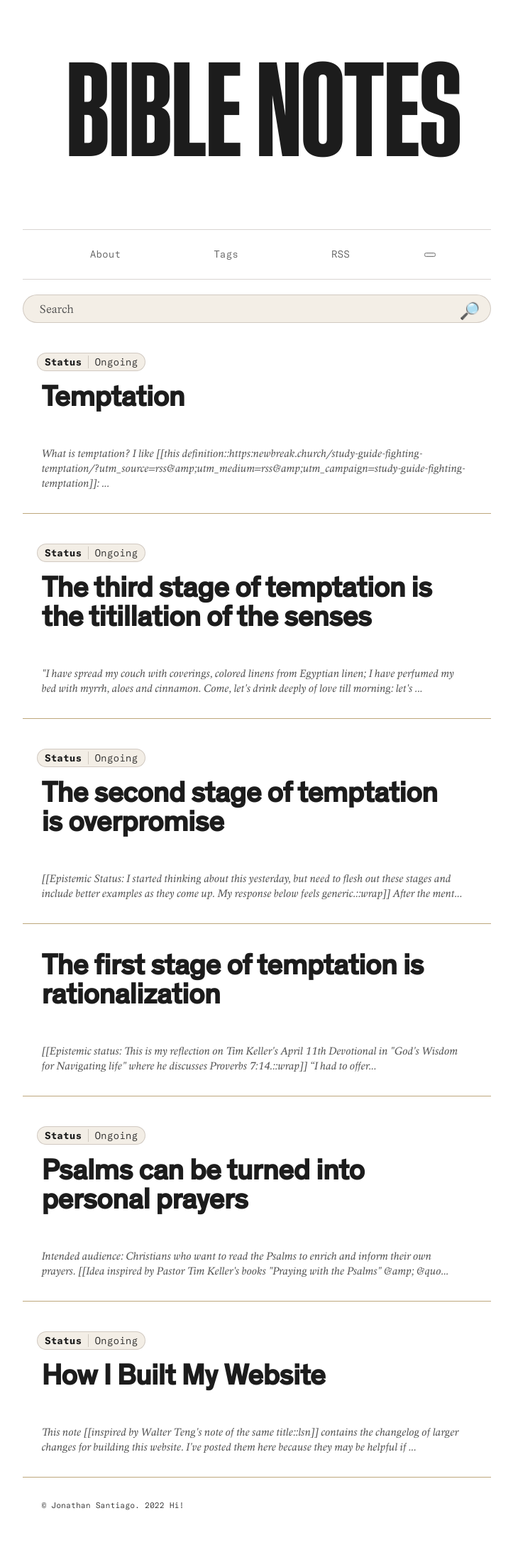
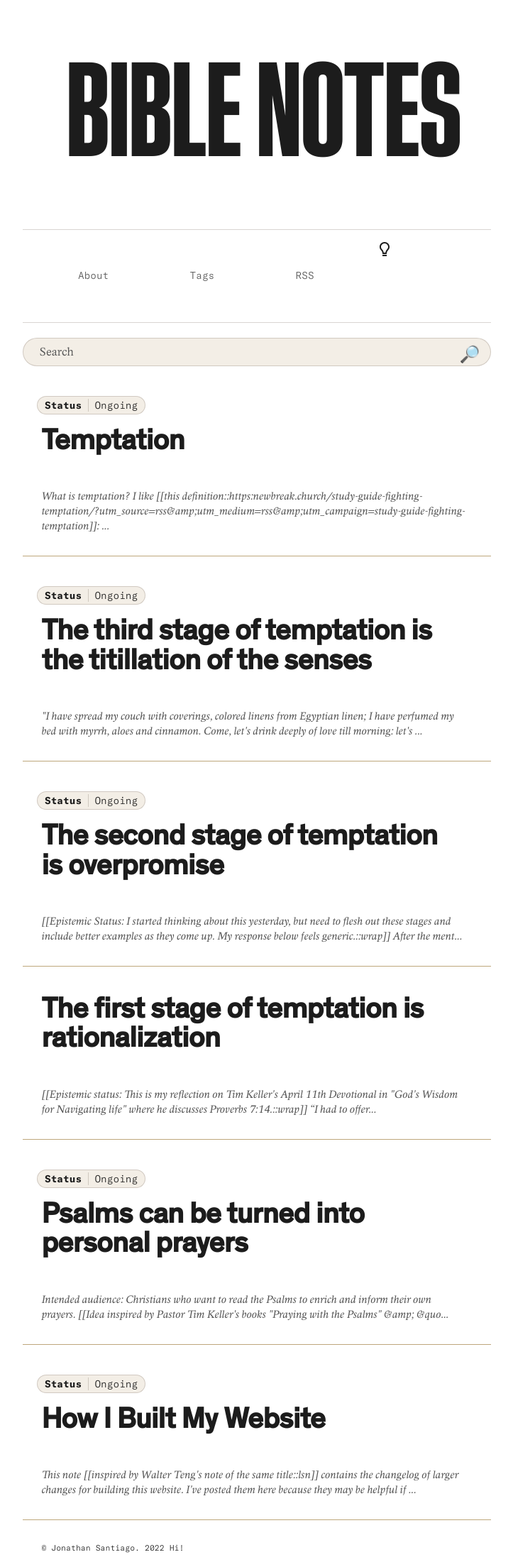
Before and after one commit to jsantiago611/digital-garden-master, a Jekyll site: the page built from index.md, in a window 1280 px wide. Shown: the whole page at 71% size, without its empty margins (278-1001 px from the left). Built offline with Jekyll 4.4.1, drawn with Linux system fonts in a browser that asks for light colours; before the commit the page ends 2141 px from its top, so only the background shows below that.

Commit message:
Update Header.html

```diff
--- a/_includes/Header.html
+++ b/_includes/Header.html
@@ -188,7 +188,7 @@
         <script src="/assets/js/Search.js"></script>
         <script src="/scripts/theme-switcher.js"></script>
         {%- endif -%}
-        <button id="theme-toggle" onclick="modeSwitcher()"></button>
+        <img src="../assets/img/sun.svg" id="theme-toggle" onclick="modeSwitcher()"</img>
     </div>
     <div class="searchbar search-container">
             {%- if site.preferences.search.shortcut_hint.enabled -%}
@@ -202,7 +202,9 @@
             <div style="position: relative;">
                 <p class="search-icon">🔎</p>
               </div>
-            <div id="search-results" class="search-results"></div>
+            <a>
+                <div id="search-results" class="search-results"></div>
+            </a>
         </div>
 
 
```
